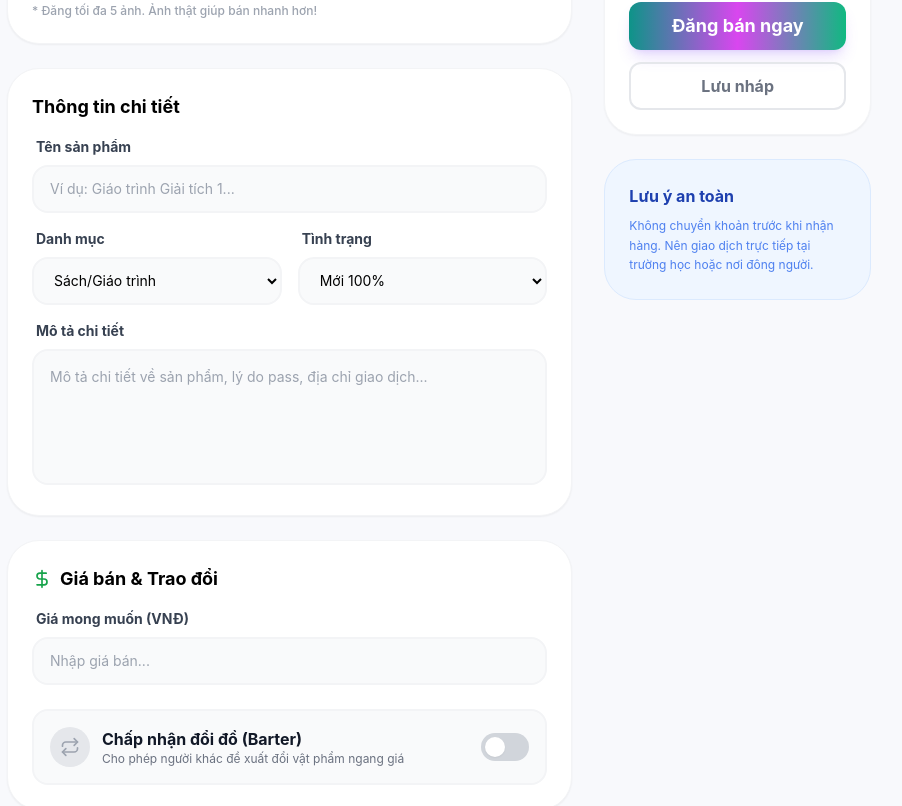
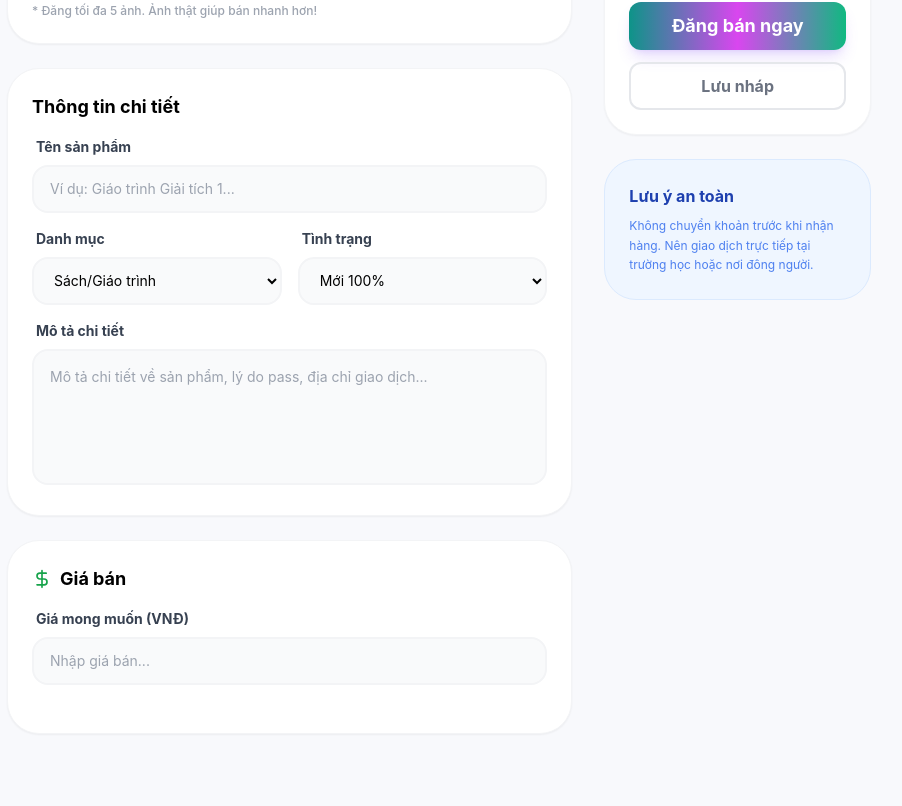
Before and after one commit to tonhulily/student_marketplace, a React (Create React App) app in the folder student_marketplace/: page /create-post in a window 1280 px wide. Shown: the part 400-1206 px from the top of the page, without its empty margins (201-1103 px from the left). Built offline with nearby package versions, Linux system fonts and the light colour scheme.

Commit message:
more stuffs

```diff
--- a/student_marketplace/src/pages/CartPageFixed.tsx
+++ b/student_marketplace/src/pages/CartPageFixed.tsx
@@ -10,9 +10,9 @@ export default function CartPage() {
     const navigate = useNavigate();
 
     const handlePlaceOrder = () => {
-        if (confirm('Xác nhận đặt hàng? Đơn hàng sẽ được gửi đến Green2Xpress.')) {
+        if (window.confirm('Xác nhận đặt hàng? Đơn hàng sẽ được gửi đến Green2Xpress.')) {
             clearCart();
-            alert('Đặt hàng thành công! Cảm ơn bạn đã sử dụng Green2Hand.');
+            window.alert('Đặt hàng thành công! Cảm ơn bạn đã sử dụng Green2Hand.');
             navigate('/market');
         }
     };
--- a/student_marketplace/src/pages/CreatePostPage.tsx
+++ b/student_marketplace/src/pages/CreatePostPage.tsx
@@ -1,12 +1,19 @@
 import React, { useState } from "react";
+import { useNavigate } from "react-router-dom";
 import Header from "../components/Header";
 import Button from "../components/Button";
 import Input from "../components/Input";
 import { Upload, X, Repeat, DollarSign, Image as ImageIcon, Sparkles } from "lucide-react";
 
 export default function CreatePostPage() {
+   const navigate = useNavigate();
    const [images, setImages] = useState<string[]>([]);
-  const [allowBarter, setAllowBarter] = useState(false);
+
+   const handlePost = () => {
+      // Validate inputs if needed (skipping for MVP)
+      alert("Đăng tin thành công! Sản phẩm của bạn đã được gửi duyệt.");
+      navigate("/market");
+   };
 
    const handleImageUpload = (e: React.ChangeEvent<HTMLInputElement>) => {
       if (e.target.files && e.target.files[0]) {
@@ -43,7 +50,7 @@ export default function CreatePostPage() {
 
                      <div className="grid grid-cols-3 sm:grid-cols-4 gap-4">
                         <label className="aspect-square rounded-2xl border-2 border-dashed border-gray-300 hover:border-violet-500 hover:bg-violet-50 transition-all cursor-pointer flex flex-col items-center justify-center text-gray-400 hover:text-violet-600">
-                       <Upload size={24} className="mb-2"/>
+                           <Upload size={24} className="mb-2" />
                            <span className="text-xs font-bold">Thêm ảnh</span>
                            <input type="file" hidden onChange={handleImageUpload} />
                         </label>
@@ -102,30 +109,14 @@ export default function CreatePostPage() {
 
                   <div className="bg-white p-6 rounded-[2rem] shadow-sm border border-gray-100">
                      <h3 className="font-bold text-lg mb-4 flex items-center gap-2">
-                    <DollarSign size={20} className="text-green-600" /> Giá bán & Trao đổi
+                        <DollarSign size={20} className="text-green-600" /> Giá bán
                      </h3>
 
                      <div className="mb-6">
                         <Input label="Giá mong muốn (VNĐ)" type="number" placeholder="Nhập giá bán..." />
                      </div>
 
-                 <div className={`p-4 rounded-2xl border-2 transition-all cursor-pointer flex items-center justify-between ${allowBarter ? 'border-violet-500 bg-violet-50' : 'border-gray-100 bg-gray-50'}`}
-                      onClick={() => setAllowBarter(!allowBarter)}
-                 >
-                    <div className="flex items-center gap-3">
-                       <div className={`w-10 h-10 rounded-full flex items-center justify-center ${allowBarter ? 'bg-violet-500 text-white' : 'bg-gray-200 text-gray-400'}`}>
-                          <Repeat size={20} />
-                       </div>
-                       <div>
-                          <div className="font-bold text-gray-900">Chấp nhận đổi đồ (Barter)</div>
-                          <div className="text-xs text-gray-500">Cho phép người khác đề xuất đổi vật phẩm ngang giá</div>
-                       </div>
-                    </div>
 
-                    <div className={`w-12 h-7 rounded-full p-1 transition-colors ${allowBarter ? 'bg-violet-500' : 'bg-gray-300'}`}>
-                       <div className={`w-5 h-5 rounded-full bg-white shadow-sm transition-transform ${allowBarter ? 'translate-x-5' : 'translate-x-0'}`}></div>
-                    </div>
-                 </div>
                   </div>
 
                </div>
@@ -146,7 +137,10 @@ export default function CreatePostPage() {
                      </ul>
 
                      <div className="space-y-3">
-                    <Button className="w-full rounded-xl h-12 shadow-lg shadow-violet-500/20 text-lg">
+                        <Button
+                           onClick={handlePost}
+                           className="w-full rounded-xl h-12 shadow-lg shadow-violet-500/20 text-lg"
+                        >
                            Đăng bán ngay
                         </Button>
                         <Button variant="outline" className="w-full rounded-xl h-12 bg-transparent border-gray-200 text-gray-500">
```
Lines whose indentation alone changed are shown as unchanged.
